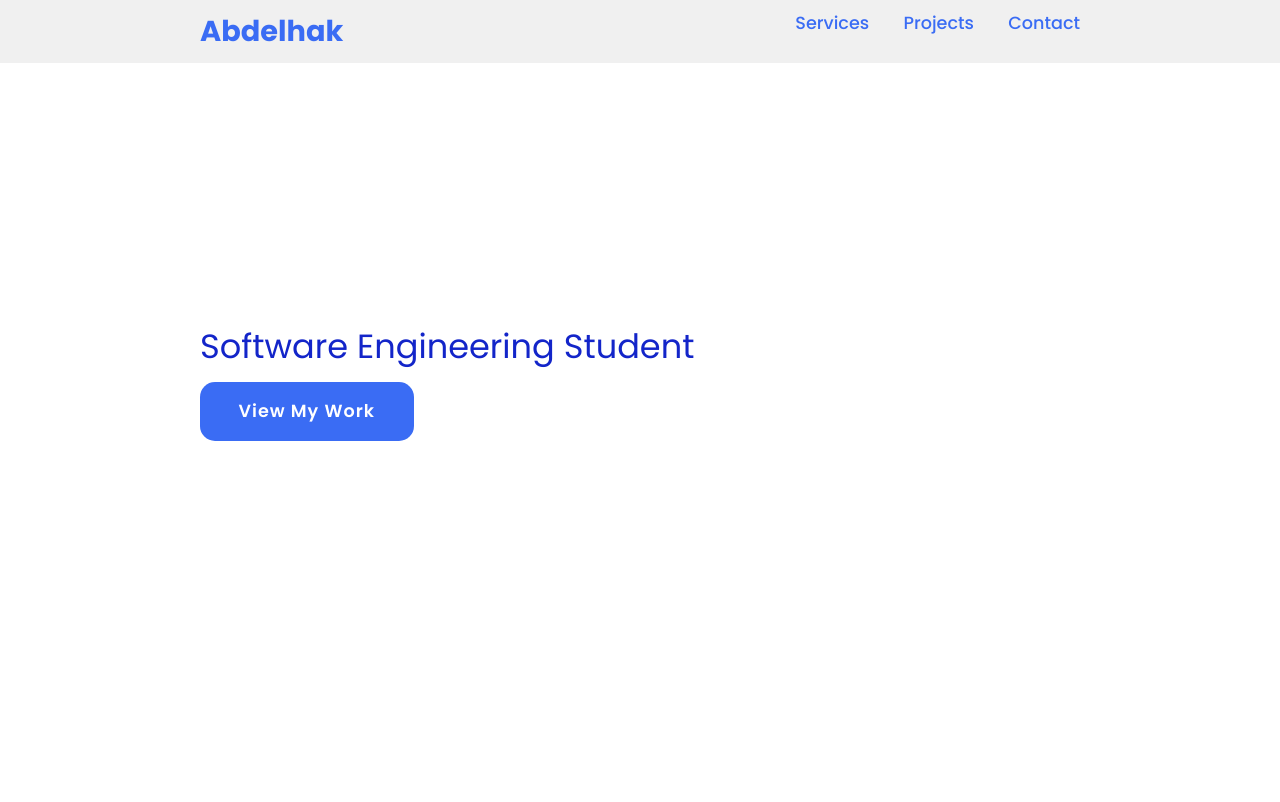
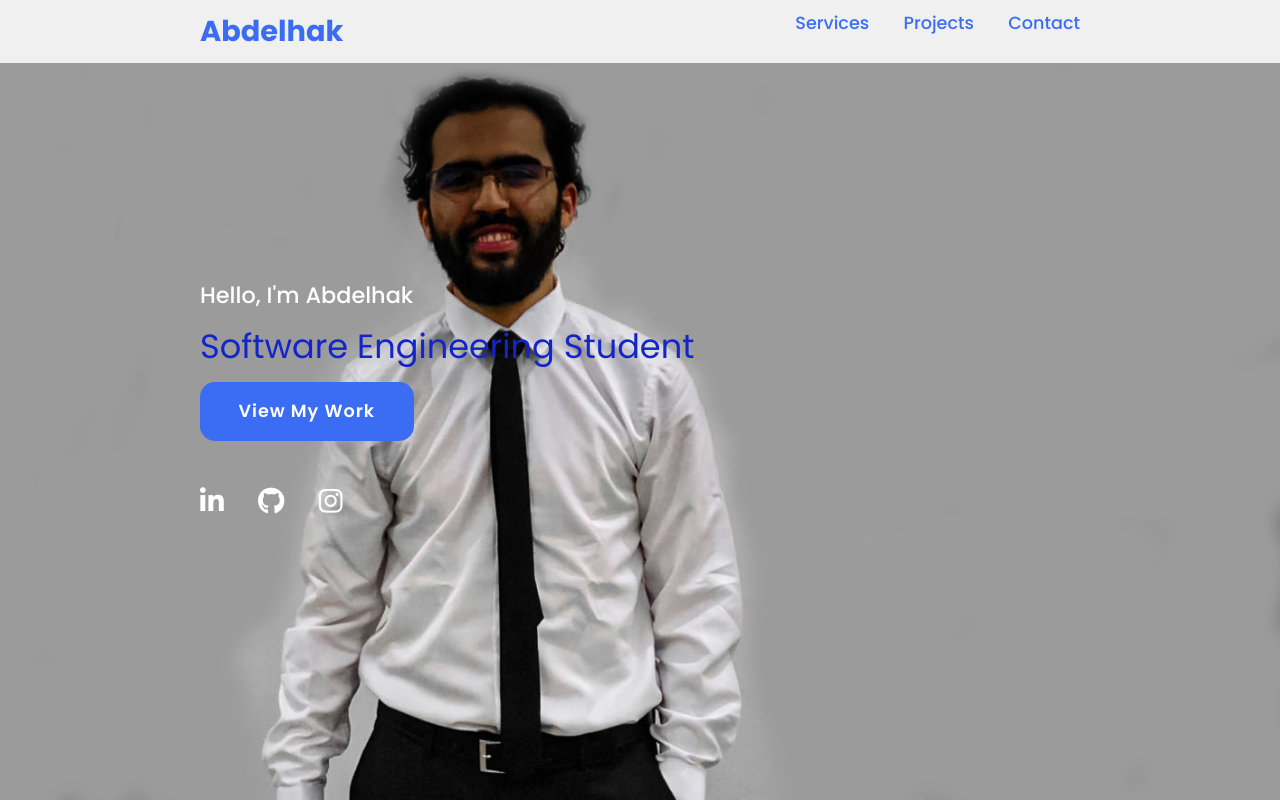
Before and after one commit to AbdelhakAmzil/PortFolioWeb, a plain HTML site: page index.html in a window 1280 px wide. Shown: the top 802 px of the page. Drawn offline with Linux system fonts and the light colour scheme.

Commit message:
style.css

```diff
--- a/style.css
+++ b/style.css
@@ -47,7 +47,7 @@ section{
     min-height: 100vh;
     display: flex;
     align-items: center;
-    background: url(images/workback.jpg) no-repeat;
+    background: url(workback.jpg) no-repeat;
     background-size: cover;
     background-position: top right;
     background-attachment: fixed;
```
